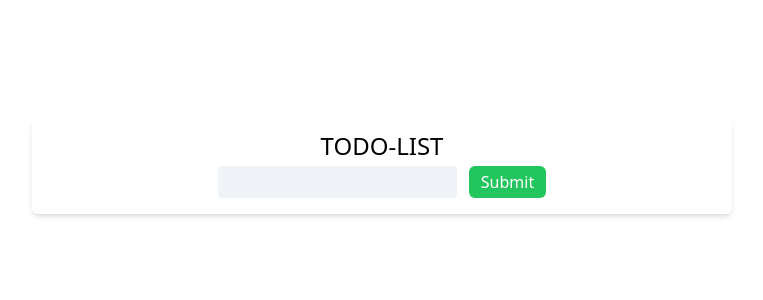
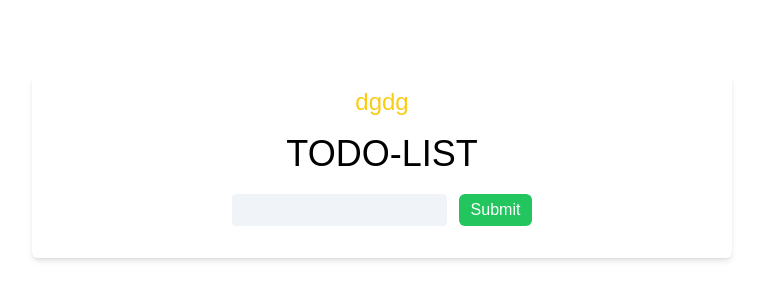
Before and after one commit to ranjithkumar404/TODO-LIST, a React (Create React App) app: page / in a window 1280 px wide. Shown: the part 234-534 px from the top of the page, without its empty margins (258-1021 px from the left). Built offline with nearby package versions, Linux system fonts and the light colour scheme.

Commit message:
new commit

```diff
--- a/src/App.js
+++ b/src/App.js
@@ -5,6 +5,7 @@ import { FiEdit } from 'react-icons/fi';
 function App() {
   const [val, setVal] = useState('')
   const [list, setList] = useState([])
+  const [msg, setMsg] = useState('dgdg')
 
   const fun = (e) => {
     e.preventDefault();
@@ -12,23 +13,34 @@ function App() {
       alert("Add something")
     }
     else {
-
       setList([...list, val]);
       setVal("");
+      setMsg("New TODO has been added!!")
+      setTimeout(() => {
+        setMsg('')
+      }, 2000);
     }
   }
   const dlt = (x) => {
- setList((a) => {
- let y = a.filter((r) => x !== r)
- return y;
+    setList((a) => {
+      let y = a.filter((r) => x !== r)
+      return y;
     })
+    setMsg("A TODO has been deleted!!")
+    setTimeout(() => {
+      setMsg('')
+    }, 2000);
+
+  }
+  const edit = (a) => {
 
   }
 
   return (
     <div className="App flex justify-center  h-screen  items-center ">
-      <div className="shadow-md p-3 rounded-md gird  place-items-center  w-[700px] ">
-        <h1 className="text-2xl text-center">TODO-LIST</h1>
+      <div className="shadow-md p-3 rounded-md gird  space-y-4 place-items-center  w-[700px] ">
+        <p className="text-center text-2xl text-yellow-400">{msg}</p>
+        <h1 className="text-4xl text-center">TODO-LIST</h1>
         <div className="">
           <form onSubmit={(e) => fun(e)} className="flex p-1 space-x-3 justify-center" action="">
             <input value={val} onChange={(e) => { setVal(e.target.value) }}
@@ -43,7 +55,7 @@ function App() {
                 <div className="justify-between flex items-center bg-slate-500/20 rounded-md mx-auto mt-2 w-[300px] p-2" key={a}>
                   <p>{i}</p>
                   <div className="flex space-x-3">
-                    <FiEdit className="cursor-pointer" size={20} />
+                    <FiEdit onClick={() => edit(i)} className="cursor-pointer" size={20} />
                     <AiFillDelete onClick={() => dlt(i)} className="cursor-pointer" size={20} />
                   </div>
                 </div>
--- a/src/index.css
+++ b/src/index.css
@@ -1,3 +1,10 @@
 @tailwind base;
 @tailwind components;
 @tailwind utilities;
+@import url('https://fonts.googleapis.com/css2?family=Gaegu&family=Pangolin&family=Rubik:wght@300&display=swap');
+body{
+    font-family: 'Gaegu', cursive;
+font-family: 'Pangolin', cursive;
+        font-family: 'Rubik', sans-serif;
+        font-weight: 500;
+}
```
